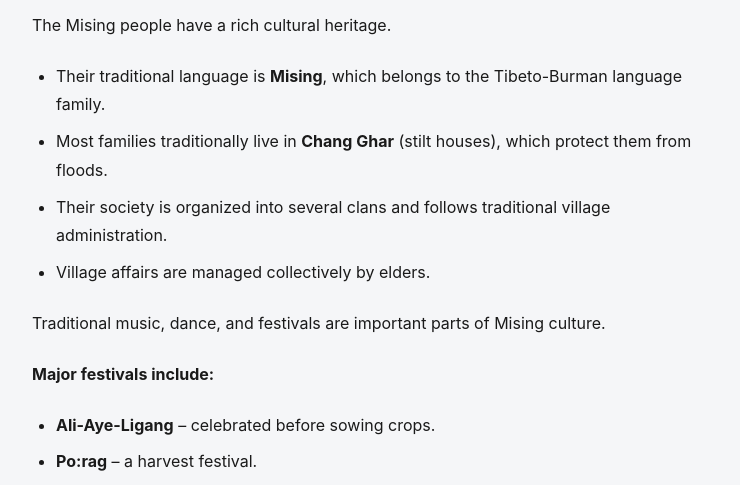
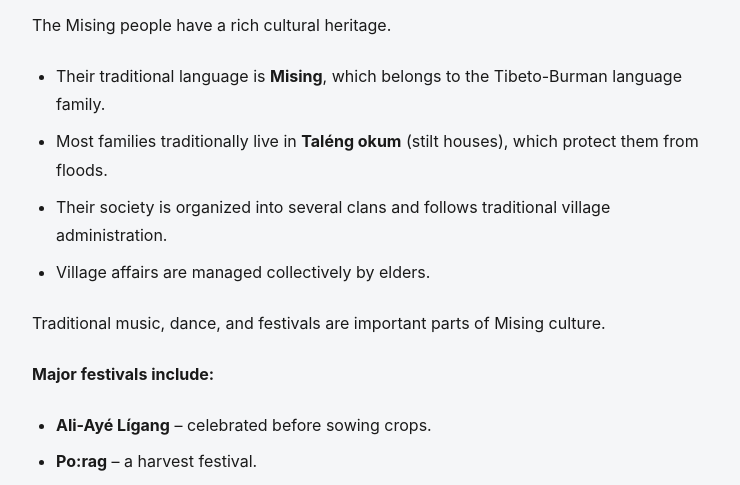
Before and after one commit to abhinabpegu/misingarchives, a React (Vite) app: page /article/A-Brief-Introduction-to-the-Mising-Community in a window 1280 px wide. Shown: the part 1440-1925 px from the top of the page, without its empty margins (268-1008 px from the left). Built offline with nearby package versions, Linux system fonts and the light colour scheme.

Commit message:
editorial change

```diff
--- a/src/data/articles.js
+++ b/src/data/articles.js
@@ -122,7 +122,7 @@ The question, "Are the Mising people really Assamese?" has become a topic of dis
 <h2>Who Are the Mising People?</h2>
 
 <p>
-The Mising people are one of the largest indigenous communities of Assam. Believed to have migrated centuries ago from the hills of present-day Arunachal Pradesh, they mainly live along the banks of the Brahmaputra River. They have their own language, traditional dress, customs, folk songs, dances, and festivals such as Ali-Aye-Ligang. These cultural traditions make the Mising community unique among the many ethnic groups of Assam.
+The Mising people are one of the largest indigenous communities of Assam. Believed to have migrated centuries ago from the hills of present-day Arunachal Pradesh, they mainly live along the banks of the Brahmaputra River. They have their own language, traditional dress, customs, folk songs, dances, and festivals such as Ali-Ayé Lígang. These cultural traditions make the Mising community unique among the many ethnic groups of Assam.
 </p>
 
 <h2>The Debate</h2>
@@ -210,7 +210,7 @@ The question should not be whether the Mising people are "really Assamese." Inst
       Tibeto-Burman language family.
     </li>
     <li>
-      Most families traditionally live in <strong>Chang Ghar</strong> (stilt houses),
+      Most families traditionally live in <strong>Taléng okum</strong> (stilt houses),
       which protect them from floods.
     </li>
     <li>
@@ -229,7 +229,7 @@ The question should not be whether the Mising people are "really Assamese." Inst
   <p><strong>Major festivals include:</strong></p>
 
   <ul>
-    <li><strong>Ali-Aye-Ligang</strong> – celebrated before sowing crops.</li>
+    <li><strong>Ali-Ayé Lígang</strong> – celebrated before sowing crops.</li>
     <li><strong>Po:rag</strong> – a harvest festival.</li>
     <li>Other traditional religious and cultural ceremonies.</li>
   </ul>
```
